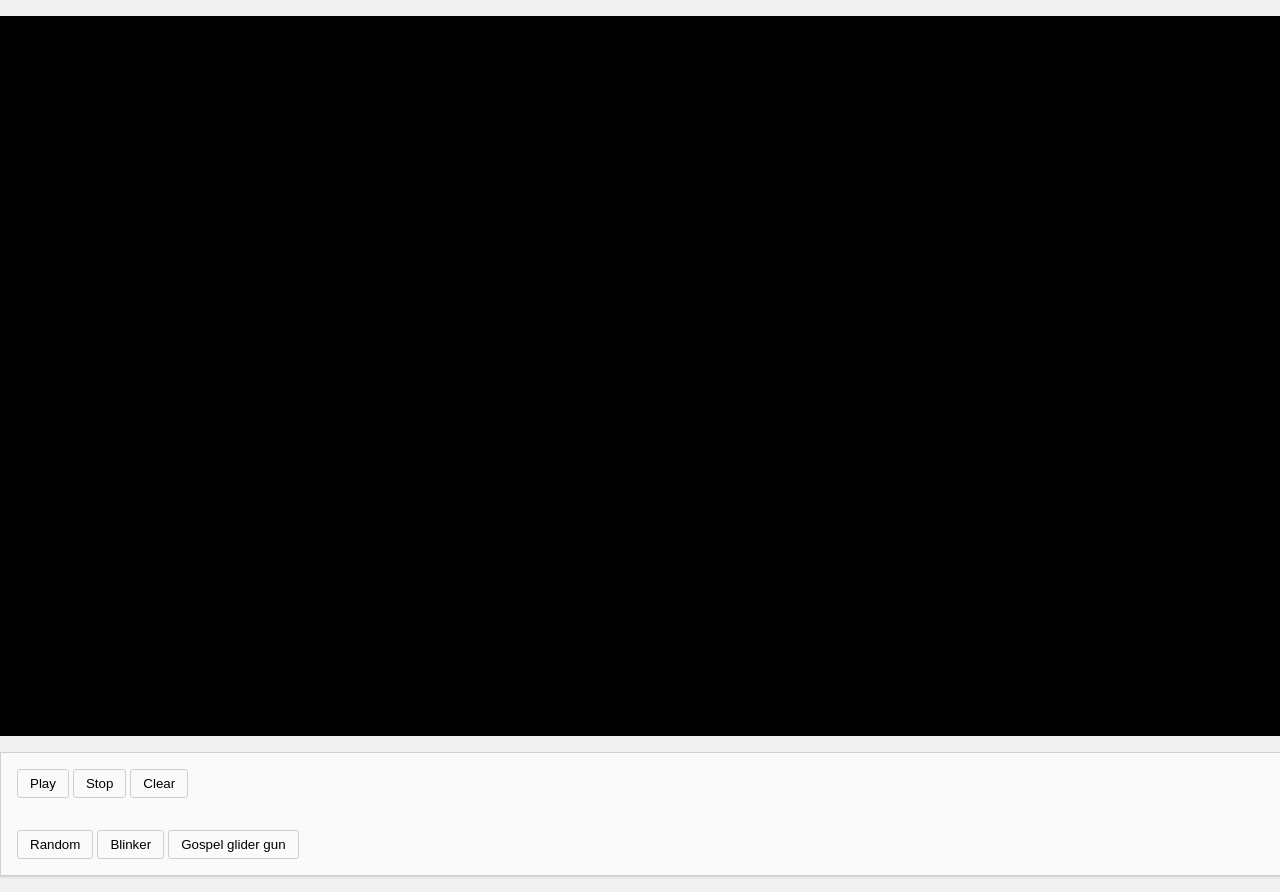
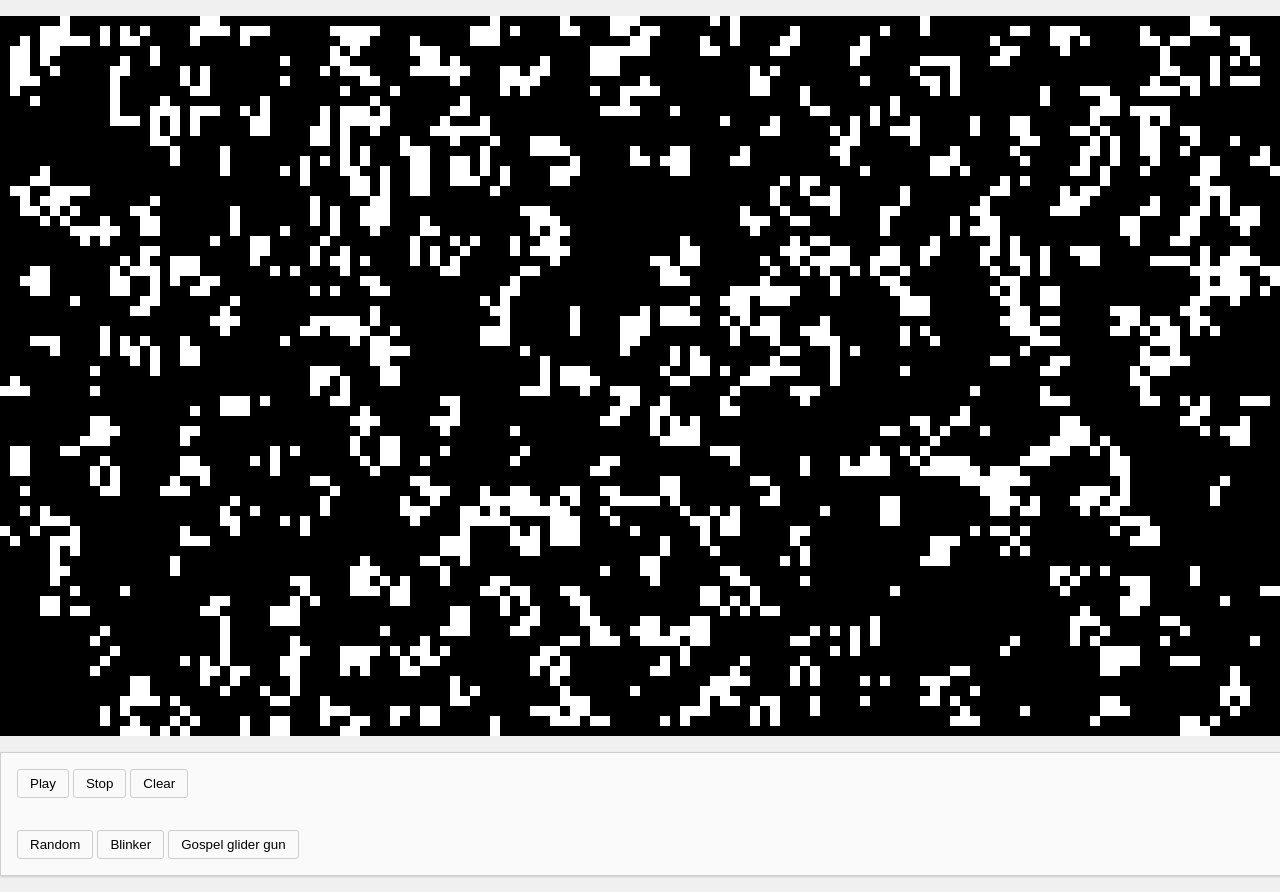
Before and after one commit to nksfrank/GameOfLife, a plain HTML site: page index.html in a window 1280 px wide. Drawn offline with Linux system fonts and the light colour scheme.

Commit message:
reverted code

```diff
--- a/index.html
+++ b/index.html
@@ -31,6 +31,8 @@
             blinker = document.getElementById("blinker"),
             gospel = document.getElementById("gospel"),
             gol = new Game(canvas);
+        patterns.Random(gol);
+        gol.render();
 
         play.onclick = function() {
             gol.start();
--- a/src/board.js
+++ b/src/board.js
@@ -21,8 +21,7 @@ function Board() {
 
     //Note: false is error
     this.isAliveAt = function(x, y) {
-        if(x >= 0 && y >= 0 && x < this.x && y < this.y) return this.tiles[this.getIndex(x,y)];
-        return 0;
+        return x >= 0 && y >= 0 && x < this.x && y < this.y && this.tiles[this.getIndex(x,y)];
     };
 
     this.getPosY = function(index) {
```
